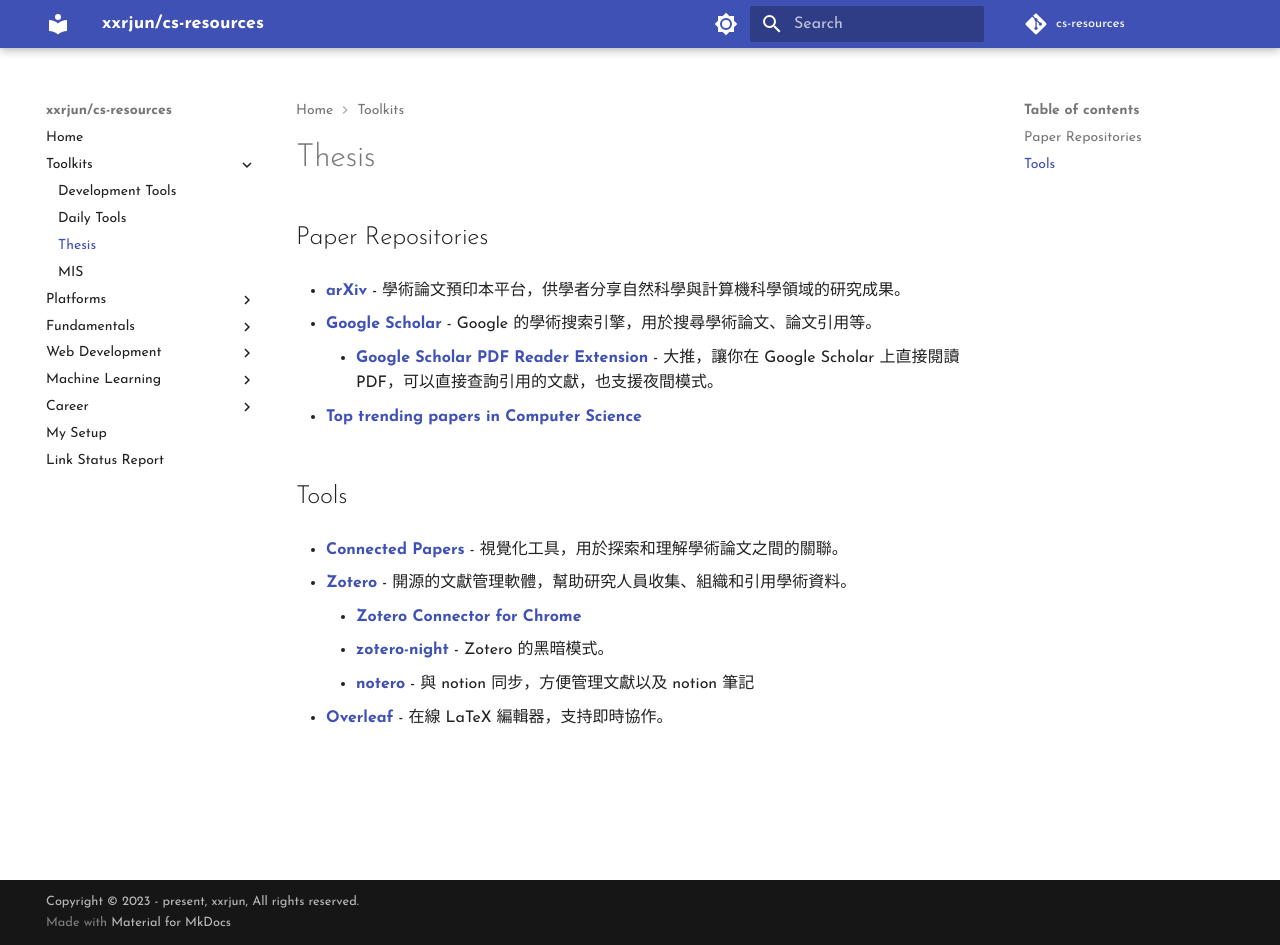
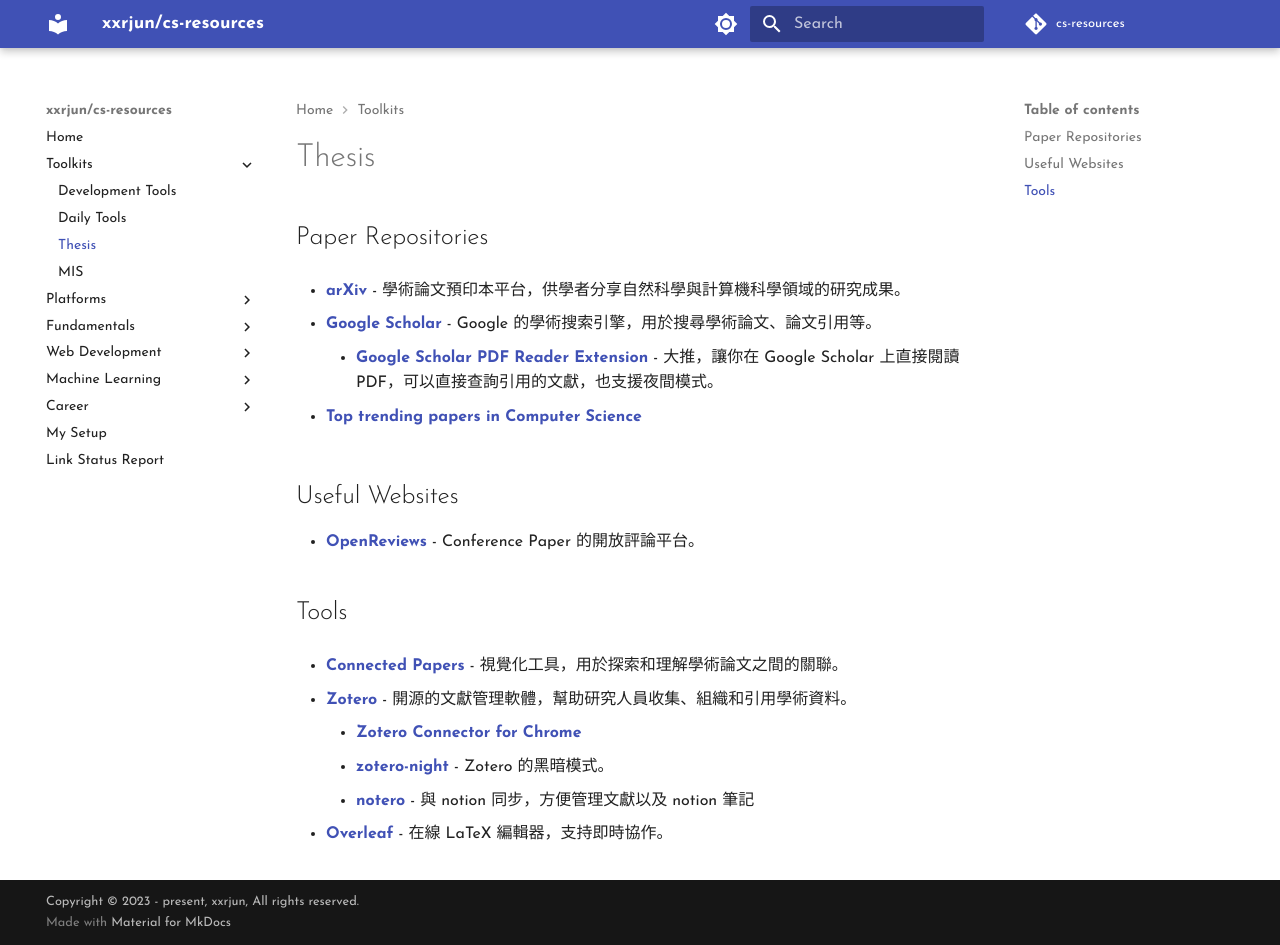
Before and after one commit to xxrjun/cs-resources, an MkDocs documentation site: the page built from docs/toolkits/Thesis.md, in a window 1280 px wide and 945 px high. Built offline with MkDocs 1.6.1 and Material for MkDocs 9.7.7, drawn with Linux system fonts in a browser that asks for light colours; comment, search, counter and statistics services are not loaded.

Commit message:
🛠️docs: add OpenReviews website in toolkits/Thesis.md

```diff
--- a/docs/toolkits/Thesis.md
+++ b/docs/toolkits/Thesis.md
@@ -10,6 +10,10 @@
 
 - [**Top trending papers in Computer Science**](https://trendingpapers.com/papers?o=pagerank_growth&pd=Since%20beginning&cc=Cited%20and%20uncited%20papers&c=All%20categories)
 
+## Useful Websites
+
+- [**OpenReviews**](https://openreview.net/) - Conference Paper 的開放評論平台。
+
 ## Tools
 
 - [**Connected Papers**](https://www.connectedpapers.com/) - 視覺化工具，用於探索和理解學術論文之間的關聯。
```
